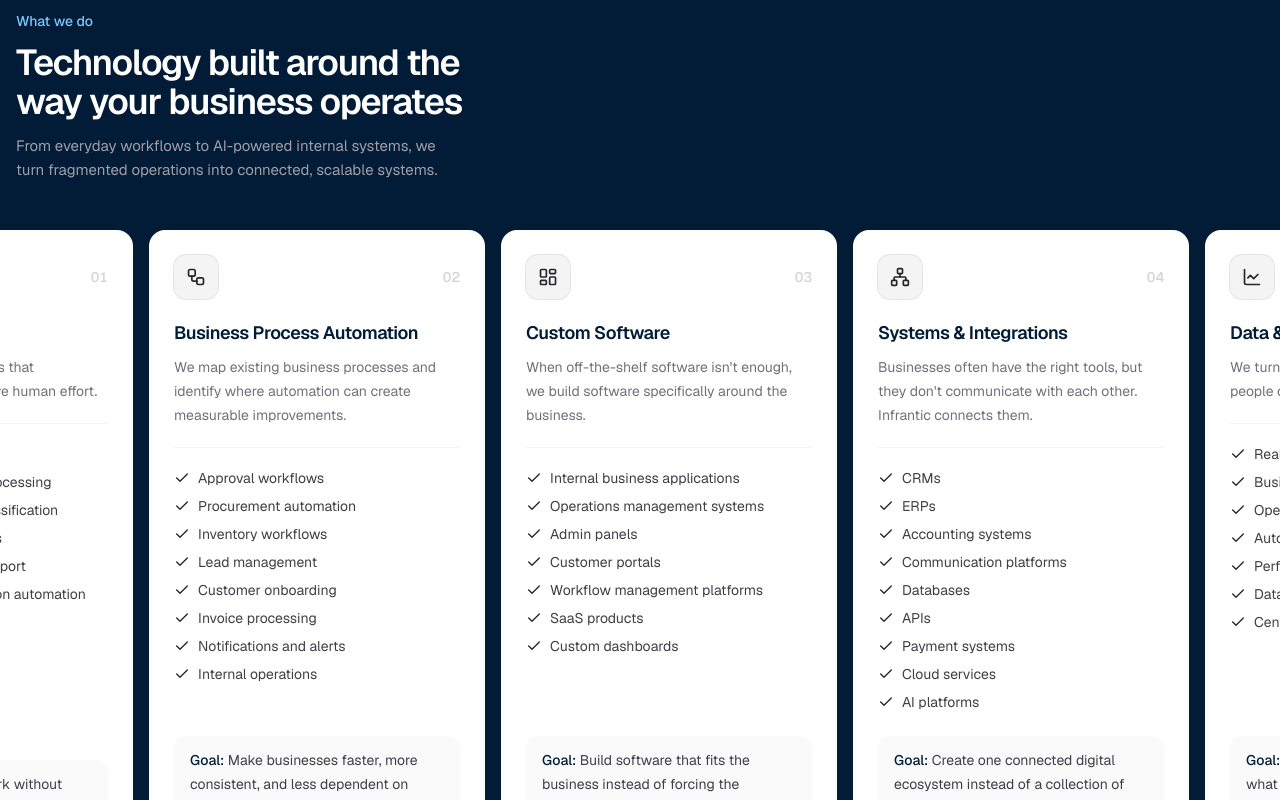
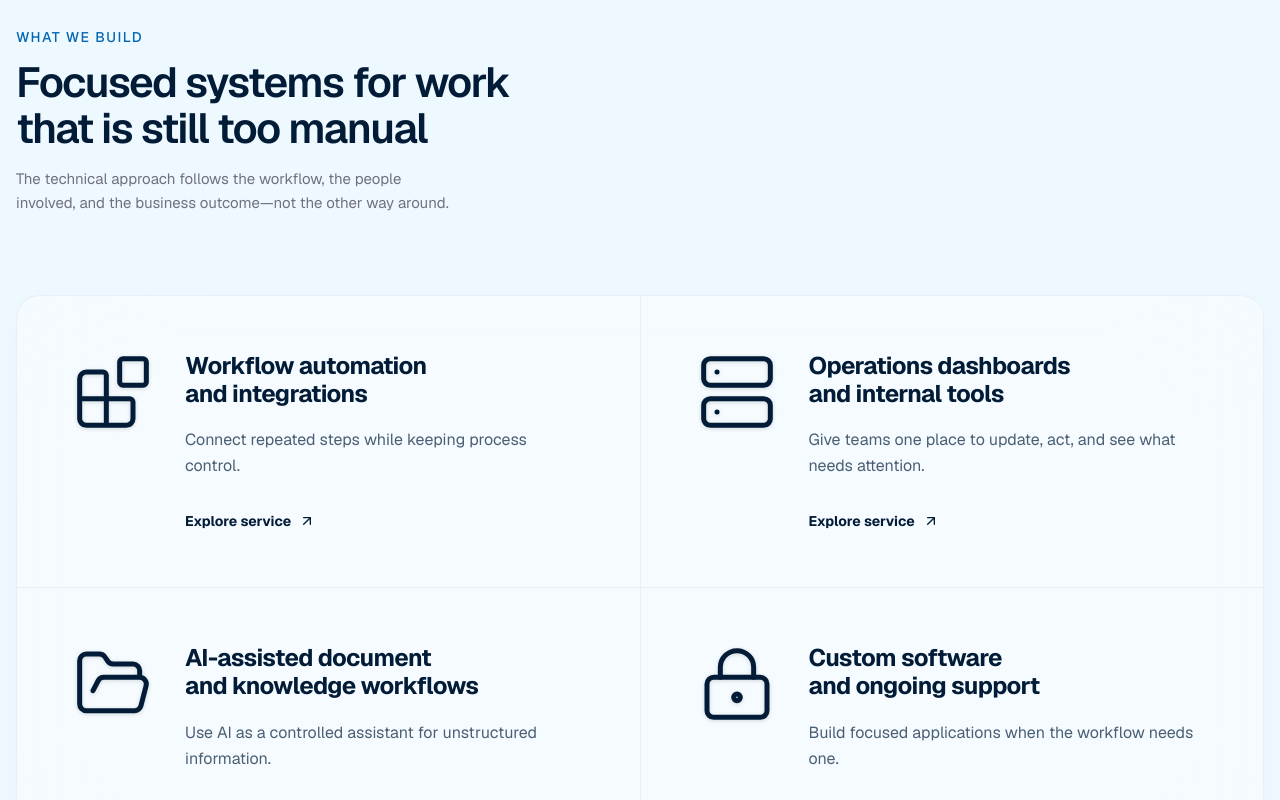
Before and after one commit to guptaRishi00/infrantic, a Next.js app: page / in a window 1280 px wide. Shown: the part 1820-2620 px from the top of the page. Built offline with nearby package versions, Linux system fonts and the light colour scheme.

Commit message:
Add WhatWeBuild component with animations and theme integration

```diff
--- a/src/app/(marketing)/page.tsx
+++ b/src/app/(marketing)/page.tsx
@@ -7,7 +7,7 @@ import {
   Integrations,
 } from "@/features/marketing/integrations";
 import { getProblemContent, Problem } from "@/features/marketing/problem";
-import { getServicesContent, Services } from "@/features/marketing/services";
+import { getWhatWeBuildContent, WhatWeBuild } from "@/features/marketing/what-we-build";
 import { getWorkflowContent, Workflow } from "@/features/marketing/workflow";
 
 // Statically prerendered: no request-time APIs are read on this route.
@@ -19,7 +19,7 @@ export default function HomePage() {
     <>
       <Hero content={getHeroContent()} />
       <Problem content={getProblemContent()} />
-      <Services content={getServicesContent()} />
+      <WhatWeBuild content={getWhatWeBuildContent()} />
       <Workflow content={getWorkflowContent()} />
       <Benefits content={getBenefitsContent()} />
       <Integrations content={getIntegrationsContent()} />
--- /dev/null
+++ b/src/features/marketing/what-we-build/components/what-we-build.tsx
@@ -0,0 +1,107 @@
+import {
+  ArrowRight,
+  ArrowUpRight,
+  type LucideIcon,
+  Blocks,
+  Server,
+  FolderOpen,
+  LockKeyhole,
+} from "lucide-react";
+import Link from "next/link";
+import { cn } from "@/shared/lib/cn";
+import { SectionHeading } from "@/shared/ui/section-heading";
+import type { BuildItemIcon, WhatWeBuildContent } from "../what-we-build.types";
+
+const icons: Record<BuildItemIcon, LucideIcon> = {
+  workflow: Blocks,
+  dashboard: Server,
+  ai: FolderOpen,
+  software: LockKeyhole,
+};
+
+export function WhatWeBuild({ content }: { content: WhatWeBuildContent }) {
+  return (
+    <section
+      id="what-we-build"
+      aria-labelledby="what-we-build-title"
+      // Use brand-50 for light bluish background from theme with subtle radial gradient
+      className="relative overflow-hidden bg-brand-50 px-4 py-24 sm:py-32"
+    >
+      {/* Background futuristic accents */}
+      <div className="pointer-events-none absolute inset-0 bg-[radial-gradient(ellipse_at_top_right,_var(--tw-gradient-stops))] from-brand-100/40 via-transparent to-transparent" />
+
+      <div className="relative mx-auto max-w-[84rem]">
+        <div className="animate-in slide-in-from-bottom-4 fade-in duration-700">
+          <p className="text-sm font-medium text-brand-700 uppercase tracking-widest">
+            {content.eyebrow}
+          </p>
+          <SectionHeading
+            id="what-we-build-title"
+            title={content.title}
+            description={content.description}
+            align="left"
+            tone="light"
+            size="lg"
+            className="mt-3"
+          />
+        </div>
+
+        {/* 2x2 Grid */}
+        <div className="mt-20 grid grid-cols-1 border-t border-l border-ink/5 sm:grid-cols-2 relative z-10 bg-white/40 backdrop-blur-3xl rounded-3xl overflow-hidden shadow-[0_8px_40px_rgb(0,0,0,0.02)]">
+          {content.items.map((item) => {
+            const Icon = icons[item.icon];
+            return (
+              <div
+                key={item.id}
+                className={cn(
+                  "group relative flex flex-col sm:flex-row items-start gap-8 border-r border-b border-ink/5 p-10 lg:p-14 overflow-hidden transition-all duration-500 hover:shadow-[inset_0_0_80px_rgba(7,150,254,0.05)]"
+                )}
+              >
+                {/* Futuristic hover gradient behind card */}
+                <div className="absolute inset-0 bg-gradient-to-br from-white/0 via-brand-50/30 to-brand-100/40 opacity-0 transition-opacity duration-700 ease-in-out group-hover:opacity-100" />
+
+                {/* Icon wrapper to resemble the illustration sizes */}
+                <div className="relative flex shrink-0 items-center justify-center">
+                  <div className="absolute inset-0 bg-brand-200/40 rounded-full blur-2xl transform scale-50 opacity-0 transition-all duration-700 group-hover:scale-150 group-hover:opacity-100" />
+                  <div className="relative text-ink transition-colors duration-500 ease-out group-hover:text-brand-700">
+                    <Icon className="size-16 sm:size-20 drop-shadow-sm" strokeWidth={1.5} />
+                  </div>
+                </div>
+
+                <div className="relative flex flex-col z-10">
+                  <h3 className="text-2xl font-bold tracking-tight text-ink whitespace-pre-wrap leading-[1.15] group-hover:text-brand-700 transition-colors duration-300">
+                    {item.title}
+                  </h3>
+                  <p className="mt-5 text-base leading-relaxed text-ink/70">
+                    {item.description}
+                  </p>
+                  <Link
+                    href={item.href}
+                    className="mt-8 flex w-fit items-center gap-2 text-sm font-bold text-ink hover:text-brand transition-all duration-300 group-hover:translate-x-1"
+                  >
+                    Explore service
+                    <ArrowUpRight className="size-4 transition-transform duration-300 group-hover:translate-x-0.5 group-hover:-translate-y-0.5" />
+                  </Link>
+                </div>
+              </div>
+            );
+          })}
+        </div>
+
+        <div className="mt-16 flex">
+          <Link
+            href={content.allServicesHref}
+            className="group relative inline-flex items-center gap-2 rounded-full bg-ink px-8 py-4 text-sm font-bold text-white overflow-hidden transition-all hover:bg-ink-800 hover:shadow-[0_0_20px_rgba(7,150,254,0.3)] hover:-translate-y-1"
+          >
+            <span className="relative z-10 flex items-center gap-2">
+              View all services
+              <ArrowRight className="size-4 transition-transform duration-300 group-hover:translate-x-1" />
+            </span>
+            {/* Glow effect on hover inside the button */}
+            <div className="absolute inset-0 -translate-x-full bg-gradient-to-r from-transparent via-white/10 to-transparent transition-transform duration-700 group-hover:translate-x-full" />
+          </Link>
+        </div>
+      </div>
+    </section>
+  );
+}
--- /dev/null
+++ b/src/features/marketing/what-we-build/index.ts
@@ -0,0 +1,3 @@
+export { WhatWeBuild } from "./components/what-we-build";
+export { getWhatWeBuildContent } from "./what-we-build.data";
+export type { WhatWeBuildContent, BuildItem, BuildItemIcon } from "./what-we-build.types";
--- /dev/null
+++ b/src/features/marketing/what-we-build/what-we-build.data.ts
@@ -0,0 +1,43 @@
+import type { WhatWeBuildContent } from "./what-we-build.types";
+
+const whatWeBuildContent = {
+  eyebrow: "WHAT WE BUILD",
+  title: "Focused systems for work that is still too manual",
+  description:
+    "The technical approach follows the workflow, the people involved, and the business outcome—not the other way around.",
+  items: [
+    {
+      id: "workflow-automation",
+      title: "Workflow automation\nand integrations",
+      description: "Connect repeated steps while keeping process control.",
+      icon: "workflow",
+      href: "#",
+    },
+    {
+      id: "operations-dashboards",
+      title: "Operations dashboards\nand internal tools",
+      description: "Give teams one place to update, act, and see what needs attention.",
+      icon: "dashboard",
+      href: "#",
+    },
+    {
+      id: "ai-workflows",
+      title: "AI-assisted document\nand knowledge workflows",
+      description: "Use AI as a controlled assistant for unstructured information.",
+      icon: "ai",
+      href: "#",
+    },
+    {
+      id: "custom-software",
+      title: "Custom software\nand ongoing support",
+      description: "Build focused applications when the workflow needs one.",
+      icon: "software",
+      href: "#",
+    },
+  ],
+  allServicesHref: "#",
+} as const satisfies WhatWeBuildContent;
+
+export function getWhatWeBuildContent(): WhatWeBuildContent {
+  return whatWeBuildContent;
+}
--- /dev/null
+++ b/src/features/marketing/what-we-build/what-we-build.types.ts
@@ -0,0 +1,19 @@
+import { type LucideIcon } from "lucide-react";
+
+export type BuildItemIcon = "workflow" | "dashboard" | "ai" | "software";
+
+export interface BuildItem {
+  id: string;
+  title: string;
+  description: string;
+  icon: BuildItemIcon;
+  href: string;
+}
+
+export interface WhatWeBuildContent {
+  eyebrow: string;
+  title: string;
+  description: string;
+  items: readonly BuildItem[];
+  allServicesHref: string;
+}
```
Also changed, not shown: 1 other file (tests, documents, lock files or other folders).
